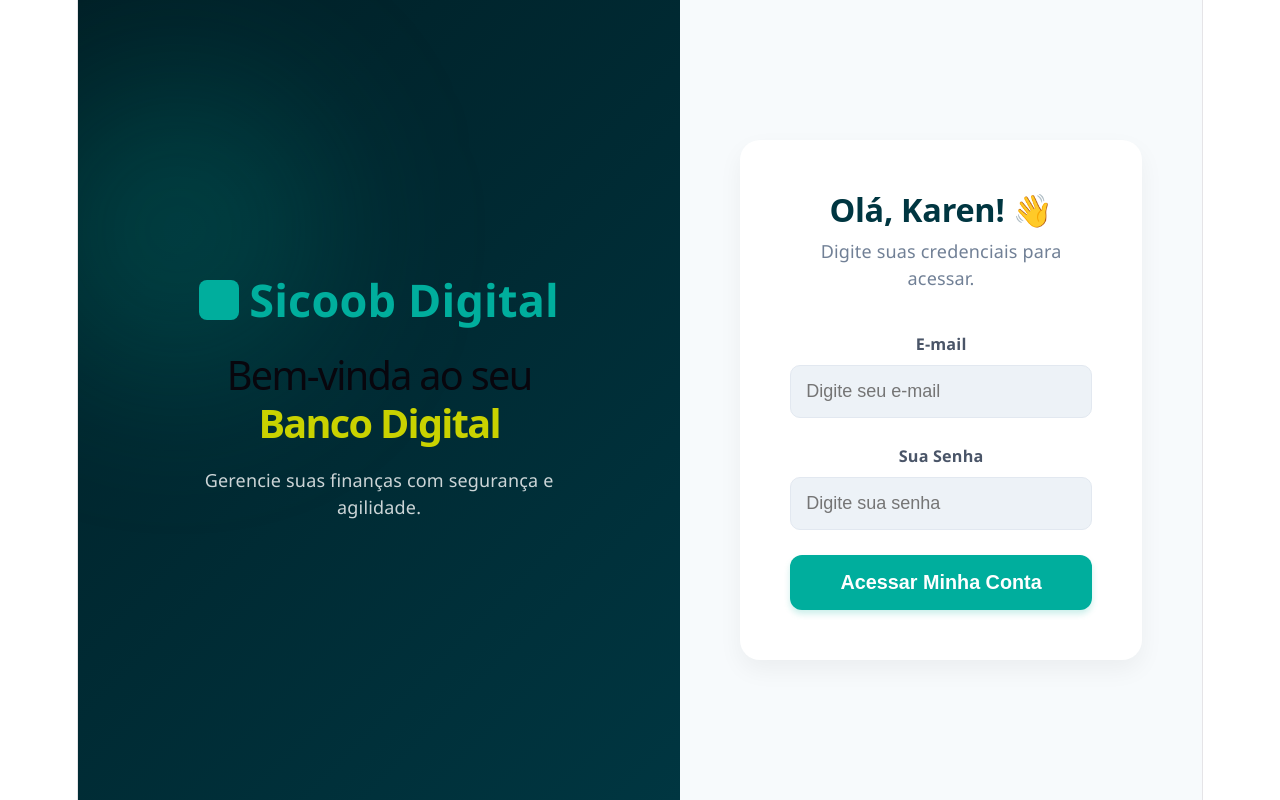
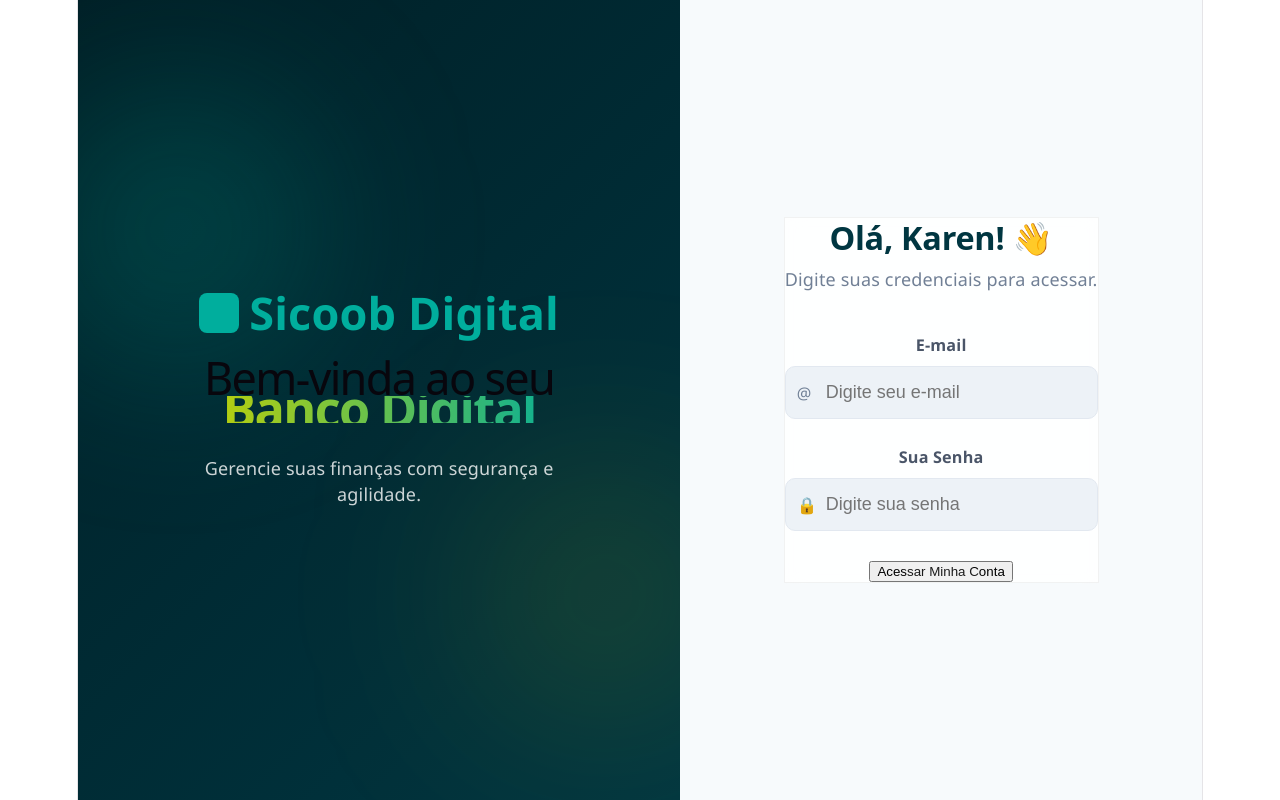
Before and after one commit to karenvieira12/sicoob-digital-react, a React (Vite) app: page / in a window 1280 px wide. Built offline with nearby package versions, Linux system fonts and the light colour scheme.

Commit message:
style: layout novo

```diff
--- a/src/pages/login/index.jsx
+++ b/src/pages/login/index.jsx
@@ -55,24 +55,33 @@ export default function Login() {
 
           <div className="input-group">
             <label>E-mail</label>
+
+            <div className="input-wrapper">
+              <span className="icon">@</span>
+
               <input
                 type="text"
                 placeholder="Digite seu e-mail"
                 value={email}
-              onChange={(e) => setEmail(e.target.value)} // Captura o texto
+                onChange={(e) => setEmail(e.target.value)}
               />
+        </div>
       </div>
 
       <div className="input-group">
         <label>Sua Senha</label>
+
+        <div className="input-wrapper">
+          <span className="icon">🔒</span>
+
           <input
             type="password"
             placeholder="Digite sua senha"
             value={senha}
-              onChange={(e) => setSenha(e.target.value)} // Captura a senha
+            onChange={(e) => setSenha(e.target.value)}
           />
     </div>
-
+  </div>
           <button
             className="login-btn-premium"
             onClick={handleLogin}
--- a/src/pages/login/login.css
+++ b/src/pages/login/login.css
@@ -11,6 +11,7 @@ body, html {
   height: 100vh;
   display: flex;
   font-family: 'Segoe UI', Tahoma, Geneva, Verdana, sans-serif;
+  background: #edf2f7;
 }
 
 /* Área da Esquerda - Identidade e Marca */
@@ -25,6 +26,28 @@ body, html {
   padding: 60px;
   position: relative;
   overflow: hidden;
+}
+.login-left::after {
+  content: '';
+  position: absolute;
+  width: 250px;
+  height: 250px;
+  background: rgba(201, 210, 0, 0.15); /* limão */
+  border-radius: 50%;
+  filter: blur(100px);
+  bottom: 10%;
+  right: -50px;
+}
+
+/* animação suave */
+.login-left::before,
+.login-left::after {
+  animation: float 8s ease-in-out infinite alternate;
+}
+
+@keyframes float {
+  from { transform: translateY(0px); }
+  to { transform: translateY(-20px); }
 }
 
 /* Efeito de Névoa Sutil no fundo escuro (como você gosta) */
@@ -64,15 +87,17 @@ body, html {
 }
 
 .login-left h1 {
-  font-size: 2.2rem;
+  font-size: 2.5rem;
   font-weight: 300;
-  line-height: 1.2;
-  margin-bottom: 20px;
 }
 
 .login-left h1 strong {
-  font-weight: 700;
-  color: #c9d200; /* Um leve toque do Limão Sicoob */
+  display: block;
+  font-size: 2.8rem;
+  margin-top: 5px;
+  background: linear-gradient(90deg, #c9d200, #00ae9d);
+  -webkit-background-clip: text;
+  -webkit-text-fill-color: transparent;
 }
 
 .login-left p {
@@ -92,12 +117,9 @@ body, html {
 }
 
 .login-form-box {
-  width: 100%;
-  max-width: 400px;
-  background: white;
-  padding: 50px;
-  border-radius: 20px;
-  box-shadow: 0 10px 25px rgba(0, 0, 0, 0.05); /* Sombra sutil para "flutuar" */
+  backdrop-filter: blur(10px);
+  background: rgba(255, 255, 255, 0.85);
+  border: 1px solid rgba(0,0,0,0.05);
 }
 
 .login-form-box h2 {
@@ -147,17 +169,25 @@ body, html {
 
 /* O Botão Principal Robusto */
 .login-btn-premium {
-  width: 100%;
-  padding: 16px;
-  border: none;
-  border-radius: 12px;
-  background-color: #00ae9d; /* Verde Principal */
-  color: white;
-  font-size: 1.1rem;
-  font-weight: bold;
-  cursor: pointer;
-  transition: all 0.3s ease;
-  box-shadow: 0 4px 6px rgba(0, 174, 157, 0.2);
+  position: relative;
+  overflow: hidden;
+}
+
+.login-btn-premium::after {
+  content: '';
+  position: absolute;
+  width: 300%;
+  height: 300%;
+  background: rgba(255,255,255,0.1);
+  top: -100%;
+  left: -100%;
+  transform: rotate(45deg);
+  transition: 0.5s;
+}
+
+.login-btn-premium:hover::after {
+  top: 100%;
+  left: 100%;
 }
 
 .login-btn-premium:hover {
@@ -180,15 +210,24 @@ body, html {
   cursor: not-allowed;
   opacity: 0.8;
 }
+.input-wrapper {
+  position: relative;
+}
+
+.input-wrapper .icon {
+  position: absolute;
+  left: 12px;
+  top: 50%;
+  transform: translateY(-50%);
+  font-size: 0.9rem;
+  color: #718096;
+}
+
+/* empurra o texto pra direita pra não ficar em cima do ícone */
+.input-wrapper input {
+  padding-left: 40px;
+}
 /* --- RESPONSIVIDADE DO LOGIN --- */
-
-/* --- RESOLVENDO A QUEBRA NO MOBILE (Telas < 768px) --- */
-
-/* --- RESPONSIVIDADE DO LOGIN (MOBILE) --- */
-
-/* --- REDESIGN PREMIUM MOBILE --- */
-
-/* --- LIMPEZA E REDESIGN PREMIUM MOBILE --- */
 
 @media (max-width: 768px) {
   /* 1. RESET DA PÁGINA: Força o fundo escuro e limpa o layout */
```
Lines whose indentation alone changed are shown as unchanged.
